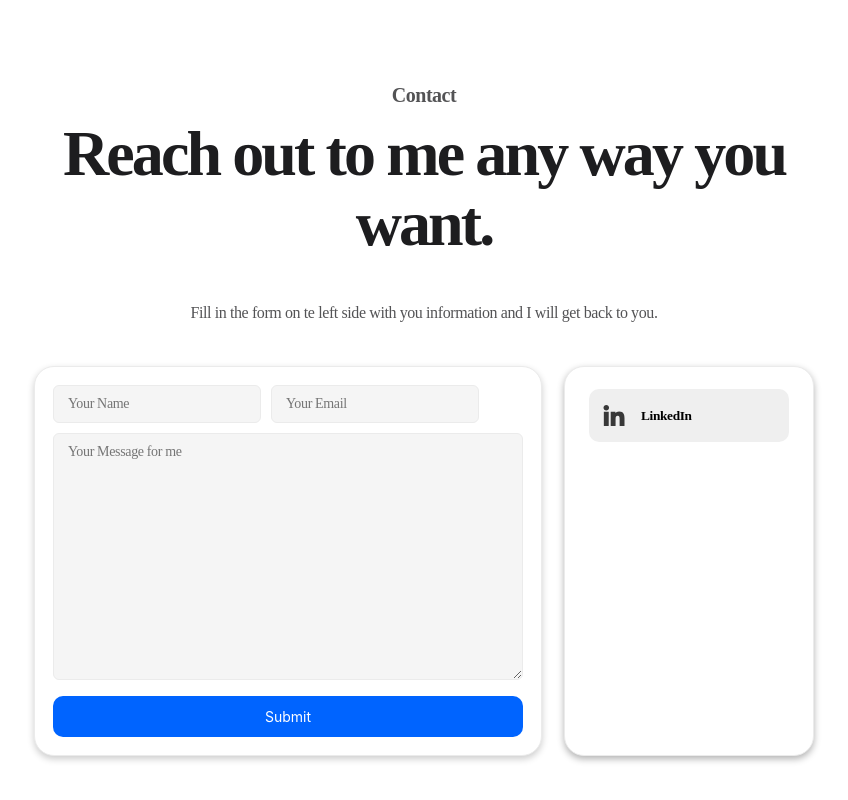
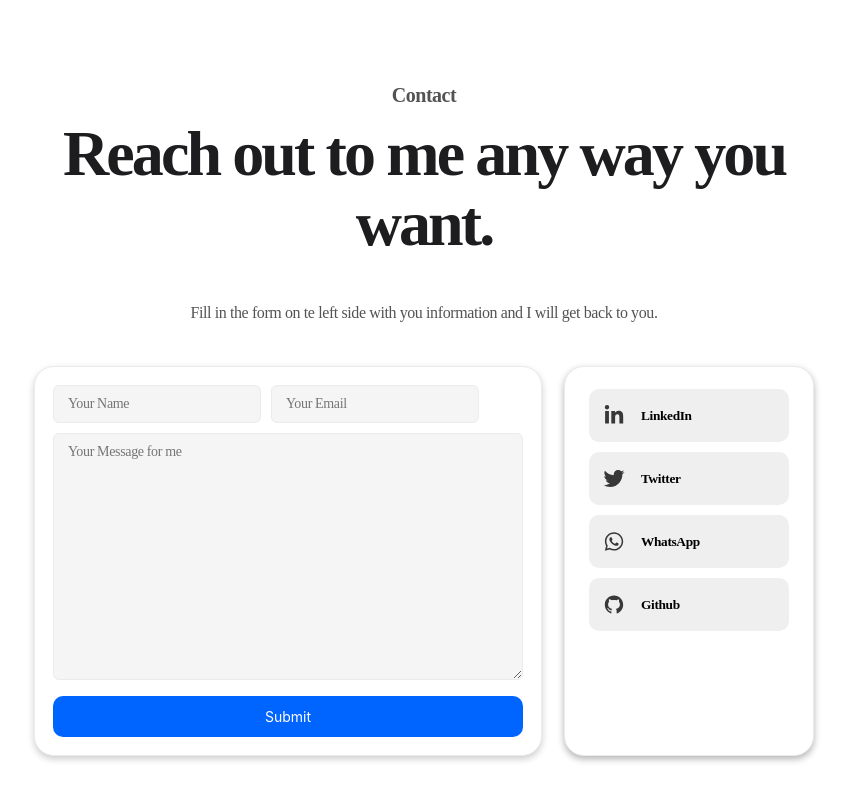
Before and after one commit to wolfgunblood/my-portfolio, a React (Vite) app: page / in a window 1280 px wide. Shown: the part 4859-5659 px from the top of the page, without its empty margins (216-1064 px from the left). Built offline with nearby package versions, Linux system fonts and the light colour scheme.

Commit message:
Added React Icons instead of svg

```diff
--- a/src/components/Contact/Contact.tsx
+++ b/src/components/Contact/Contact.tsx
@@ -3,7 +3,8 @@ import { store } from '../../App';
 import { motion } from 'framer-motion';
 import './Contact.scss';
 import ContactForm from '../ContactForm/ContactForm';
-import { ReactComponent as LinkedIn } from '../../assets/images/linkedin.svg';
+import { FaLinkedinIn,FaTwitter,FaWhatsapp } from 'react-icons/fa';
+import { AiOutlineGithub } from "react-icons/ai";
 
 const Contact = () => {
 
@@ -19,9 +20,9 @@ const Contact = () => {
         className={`eyebrow
           ${state.darkMode ? 'dark-eyebrow' : 'light-eyebrow'}
         `}
-        initial={{ y:200 }}
-        whileInView={{ y:0 }}
-        viewport={{ once:true }}
+        initial={{ y: 200 }}
+        whileInView={{ y: 0 }}
+        viewport={{ once: true }}
       >
         Contact
       </motion.h3>
@@ -29,9 +30,9 @@ const Contact = () => {
         className={`heading
           ${state.darkMode ? 'dark-heading' : 'light-heading'}
         `}
-        initial={{ y:150 }}
-        whileInView={{ y:0 }}
-        viewport={{ once:true }}
+        initial={{ y: 150 }}
+        whileInView={{ y: 0 }}
+        viewport={{ once: true }}
       >
         Reach out to me any way you want.
       </motion.h1>
@@ -41,12 +42,12 @@ const Contact = () => {
 
       <div className='contact-data'>
         <motion.div
-          initial={{ x:-250,opacity:0}}
-          whileInView={{ x:0,opacity:1 }}
-          viewport={{ once:true }}
+          initial={{ x: -250, opacity: 0 }}
+          whileInView={{ x: 0, opacity: 1 }}
+          viewport={{ once: true }}
           transition={{
-            opacity:{ duration: 0.3, delay: 0.3 },
-            x:{ duration: 0.8, type: 'spring', delay:0.25 },
+            opacity: { duration: 0.3, delay: 0.3 },
+            x: { duration: 0.8, type: 'spring', delay: 0.25 },
           }}
         >
           <ContactForm />
@@ -57,12 +58,12 @@ const Contact = () => {
             ${state.darkMode ? 'dark-card' : 'light-card'}
             ${state.darkMode ? 'dark-shadow' : 'light-shadow'}
           `}
-          initial={{ x:250, opacity:0 }}
-          whileInView={{ x:0, opacity:1 }}
-          viewport={{ once:true }}
+          initial={{ x: 250, opacity: 0 }}
+          whileInView={{ x: 0, opacity: 1 }}
+          viewport={{ once: true }}
           transition={{
-            opacity:{ duration: 0.3, delay: 0.3 },
-            x:{ duration: 0.8, type: 'spring', delay:0.25 },
+            opacity: { duration: 0.3, delay: 0.3 },
+            x: { duration: 0.8, type: 'spring', delay: 0.25 },
           }}
         >
           <button
@@ -70,8 +71,32 @@ const Contact = () => {
               ${state.darkMode ? 'dark-field' : ''}
             `}
           >
-            <LinkedIn className={`svg ${state.darkMode ? 'dark-svg' : 'light-svg'}`} />
+            <FaLinkedinIn className={`svg ${state.darkMode ? 'dark-svg' : 'light-svg'}`} />
             LinkedIn
+          </button>
+          <button
+            className={`contact-socials-item
+              ${state.darkMode ? 'dark-field' : ''}
+            `}
+          >
+            <FaTwitter className={`svg ${state.darkMode ? 'dark-svg' : 'light-svg'}`} />
+            Twitter
+          </button>
+          <button
+            className={`contact-socials-item
+              ${state.darkMode ? 'dark-field' : ''}
+            `}
+          >
+            <FaWhatsapp className={`svg ${state.darkMode ? 'dark-svg' : 'light-svg'}`} />
+            WhatsApp
+          </button>
+          <button
+            className={`contact-socials-item
+              ${state.darkMode ? 'dark-field' : ''}
+            `}
+          >
+            <AiOutlineGithub className={`svg ${state.darkMode ? 'dark-svg' : 'light-svg'}`} />
+            Github
           </button>
         </motion.section>
       </div>
```
